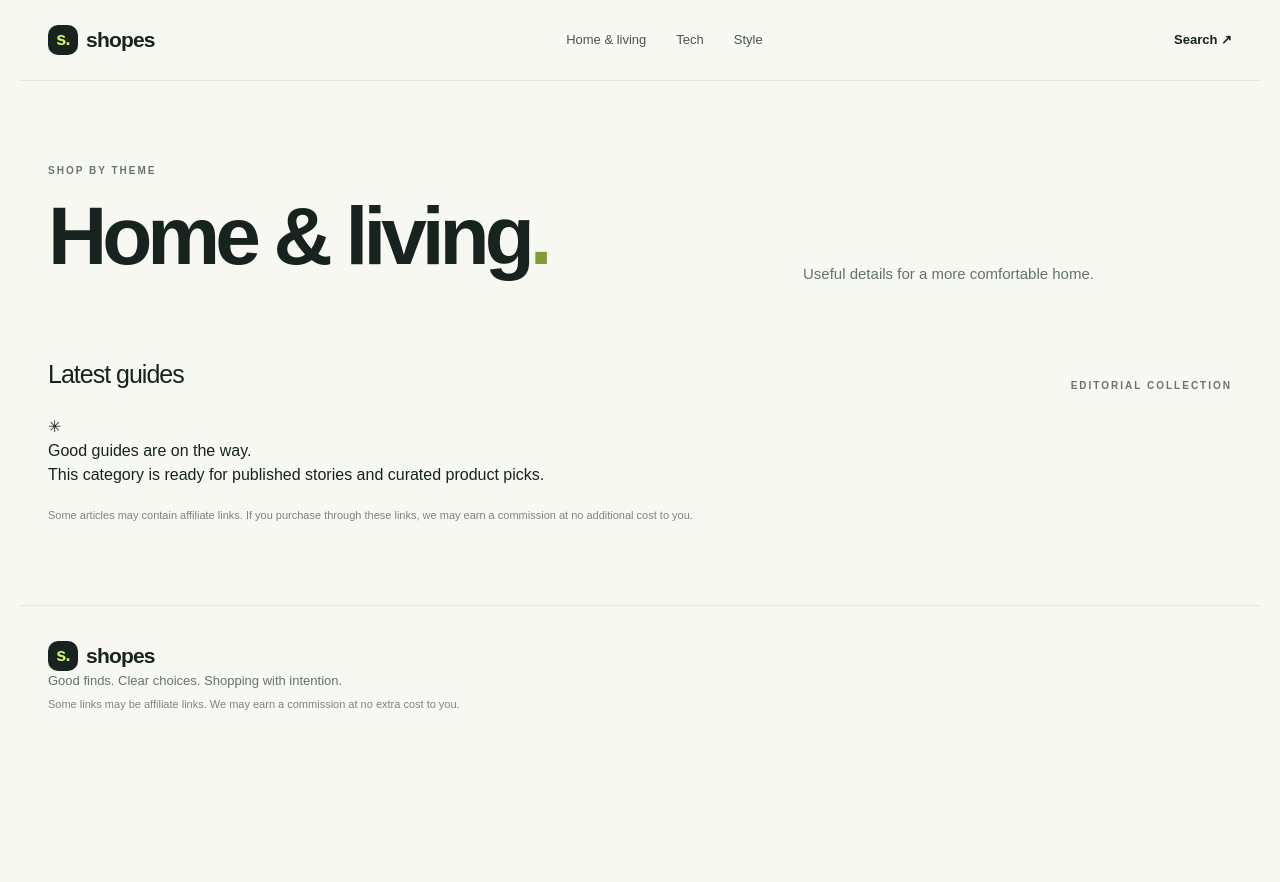
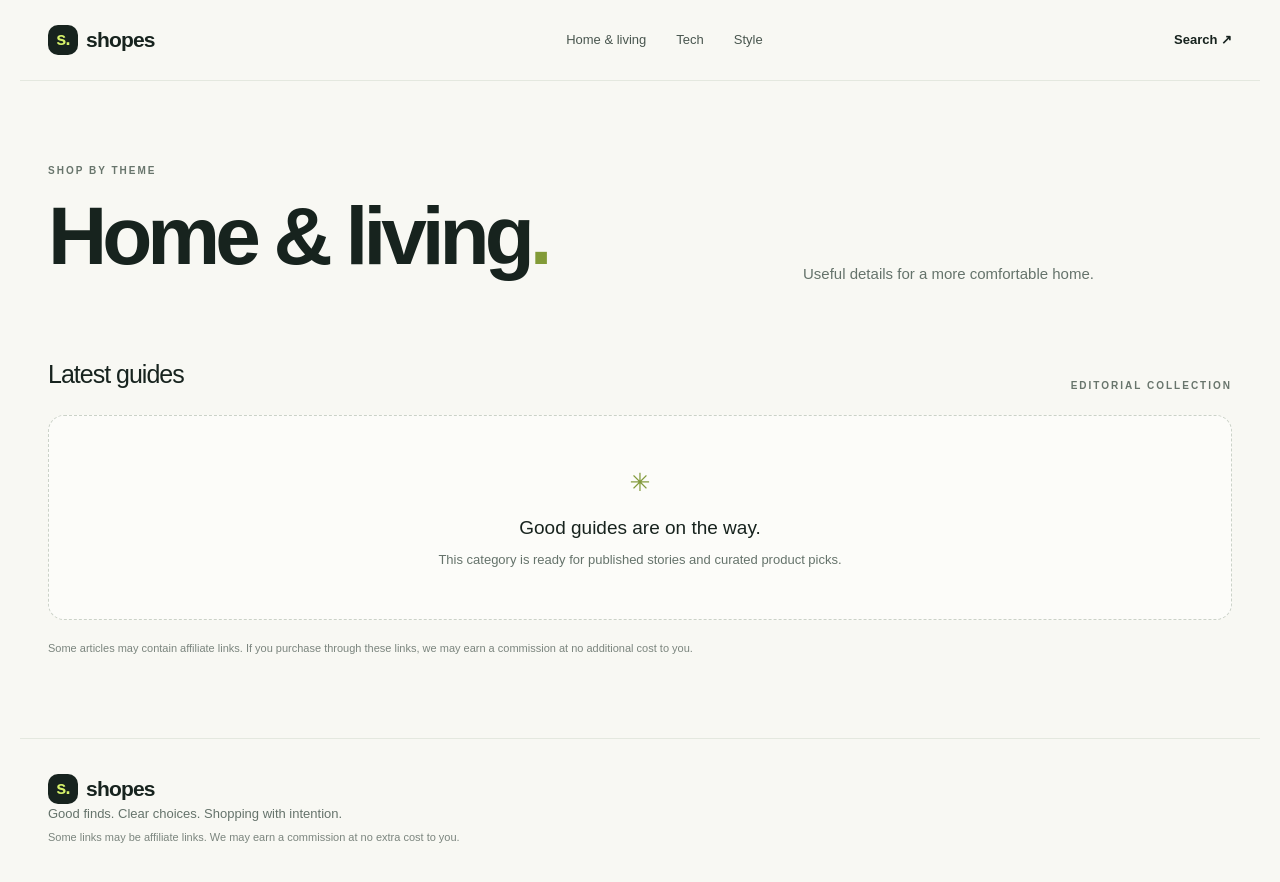
Before and after one commit to redclause/shopes.online, a Next.js app: page /category/home-living in a window 1280 px wide. Shown: the top 882 px of the page. Before the commit the page ends 800 px from the top, so only its background shows below. Built offline with nearby package versions, Linux system fonts and the light colour scheme; no server answers.

Commit message:
Add category views and refine shared layout

```diff
--- a/app/globals.css
+++ b/app/globals.css
@@ -33,9 +33,16 @@
 .product-info p { min-height: 42px; margin: 0 0 18px; color: var(--muted); font-size: 12px; line-height: 1.6; }
 .card-bottom { display: flex; justify-content: space-between; align-items: center; gap: 10px; }
 .price { font-size: 14px; font-weight: 800; }
-.cta { display: inline-flex; align-items: center; justify-content: center; padding: 11px 14px; background: var(--ink); color: #fff; border-radius: 99px; font-size: 11px; font-weight: 700; }
+.cta { display: inline-flex; align-items: center; justify-content: center; padding: 11px 14px; background: var(--ink); color: #fff; border: 0; border-radius: 99px; font-size: 11px; font-weight: 700; cursor: pointer; }
 .cta:hover { background: #34463b; }
 .disclosure { margin: 20px 0 0; color: #7b857e; font-size: 11px; line-height: 1.6; }
+.empty-state { border: 1px dashed #cbd2c8; border-radius: 16px; padding: 48px 24px; text-align: center; background: rgba(255,255,255,.5); }
+.empty-state h3 { margin: 12px 0 8px; font-size: 19px; }
+.empty-state p, .error-page p { color: var(--muted); font-size: 13px; line-height: 1.6; }
+.empty-icon { font-size: 25px; color: #81993a; }
+.error-page { min-height: 56vh; padding-top: 100px; }
+.error-page h1 { font-size: clamp(36px, 6vw, 64px); letter-spacing: -2px; margin: 16px 0; }
+.error-page .cta { margin-top: 14px; }
 .site-footer { max-width: 1240px; margin: auto; padding: 34px 28px 48px; border-top: 1px solid var(--line); }
 .site-footer p { color: var(--muted); font-size: 13px; }
 .site-footer small { color: #7b857e; font-size: 11px; }
```
